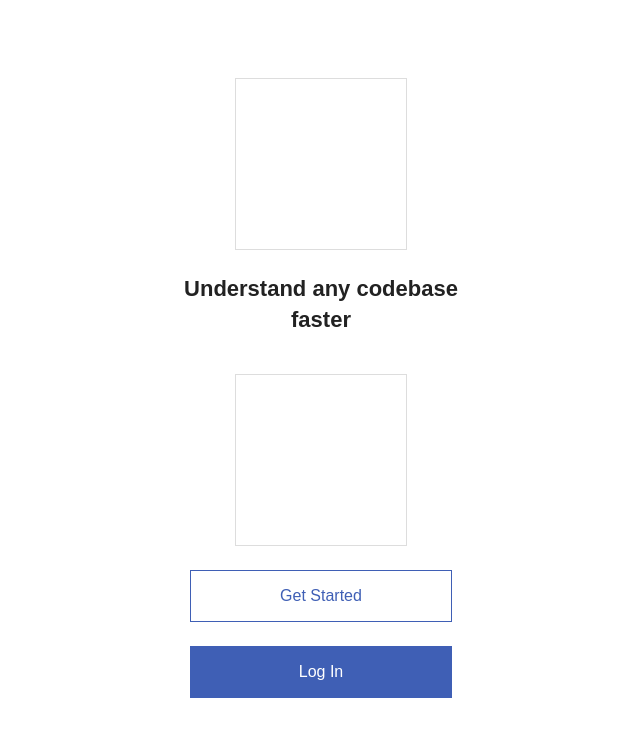
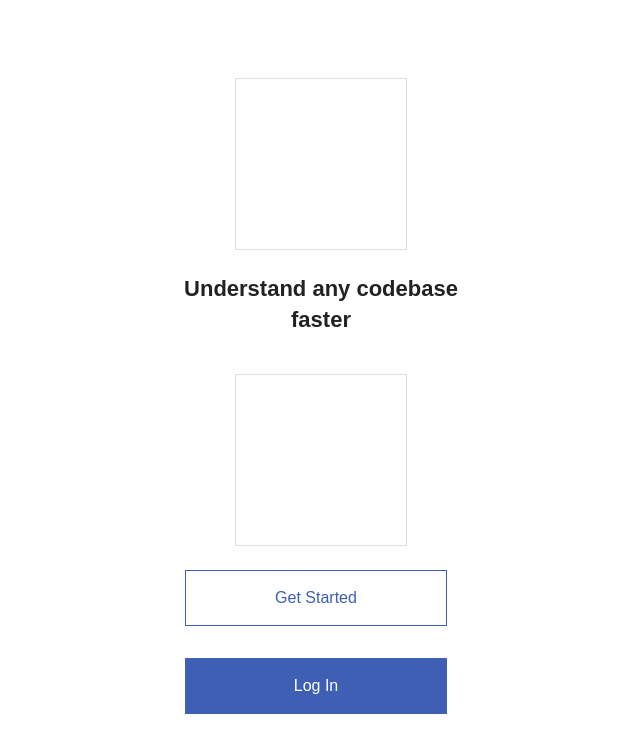
Before and after one commit to agile-students-fall2026/generic-mern-stack-project-repoiq, a React (Vite) app in the folder front-end/: page / in a window 1280 px wide. Shown: the top 752 px of the page, without its empty margins (319-959 px from the left). Built offline with nearby package versions, Linux system fonts and the light colour scheme.

Commit message:
added input and button

```diff
--- a/front-end/src/index.css
+++ b/front-end/src/index.css
@@ -32,3 +32,45 @@ h4 {
 p {
   margin: 0;
 }
+
+input {
+  display: block;
+  width: 100%;
+  box-sizing: border-box;
+  padding: 7px 8px;
+  margin-bottom: 8px;
+  border: 1px solid #ddd;
+  border-radius: 4px;
+  font: inherit;
+}
+
+button {
+  padding: 0;
+  margin: 0 10px 8px 0;
+  border: none;
+  background: none;
+  color: #3f5fb5;
+  font: inherit;
+  cursor: pointer;
+}
+
+button:disabled {
+  color: #222;
+  font-weight: bold;
+  cursor: default;
+}
+
+button.primary {
+  display: block;
+  width: 100%;
+  padding: 9px;
+  margin: 8px 0;
+  border-radius: 4px;
+  background: #3f5fb5;
+  color: white;
+}
+
+button.primary:disabled {
+  font-weight: normal;
+  opacity: 0.5;
+}
```
